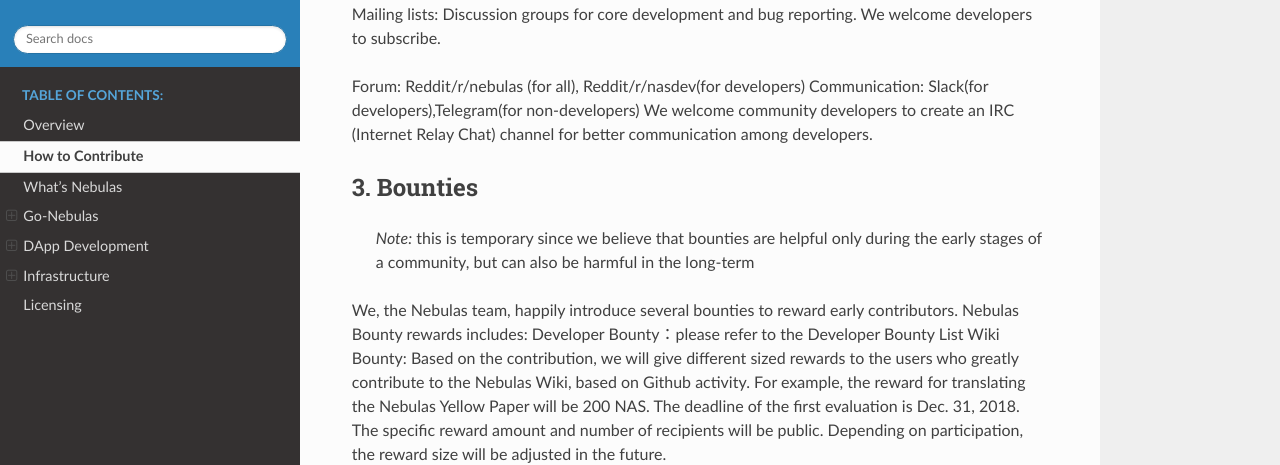
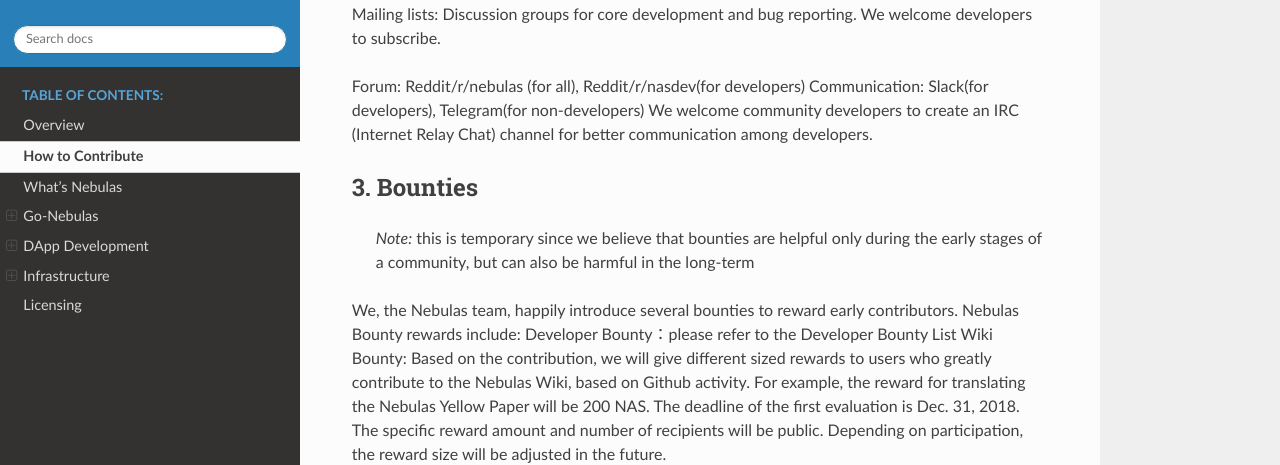
Before and after one commit to nebulasio/nebdocs, a Sphinx documentation site: the page built from docs/how-to-contribute.md, in a window 1280 px wide and 900 px high, scrolled down 2210 px. Shown: the part 181-646 px from the top of the window. Built offline with Sphinx 7.4.7 and the Read the Docs theme 2.0.0, drawn with Linux system fonts in a browser that asks for light colours; some of the changed text lies outside the part shown.

Commit message:
More fixes

```diff
--- a/docs/how-to-contribute.md
+++ b/docs/how-to-contribute.md
@@ -70,7 +70,7 @@
 Mailing lists: Discussion groups for core development and bug reporting. We welcome developers to subscribe.
 
 Forum: Reddit/r/nebulas (for all), Reddit/r/nasdev(for developers)
-Communication: Slack(for developers),Telegram(for non-developers)
+Communication: Slack(for developers), Telegram(for non-developers)
 We welcome community developers to create an IRC (Internet Relay Chat) channel for better communication among developers.
 
 ## 3. Bounties
@@ -79,9 +79,9 @@
 
 We, the Nebulas team, happily introduce several bounties to reward early
 contributors.
-Nebulas Bounty rewards includes:
+Nebulas Bounty rewards include:
 Developer Bounty：please refer to the Developer Bounty List
-Wiki Bounty: Based on the contribution, we will give different sized rewards to the users who greatly contribute to the Nebulas Wiki, based on Github activity. For example, the reward for translating the Nebulas Yellow Paper will be 200 NAS. The deadline of the first evaluation is Dec. 31, 2018. The specific reward amount and number of recipients will be public. Depending on participation, the reward size will be adjusted in the future.
+Wiki Bounty: Based on the contribution, we will give different sized rewards to users who greatly contribute to the Nebulas Wiki, based on Github activity. For example, the reward for translating the Nebulas Yellow Paper will be 200 NAS. The deadline of the first evaluation is Dec. 31, 2018. The specific reward amount and number of recipients will be public. Depending on participation, the reward size will be adjusted in the future.
 
 ## 4. Donation
 We welcome donations to develop Nebulas from the community. Both NAS and ETH are accepted. We also welcome community members to support us in material terms. For example, the donation of meetup locations/spaces, local guides, photography, etcetera. We can also make your contribution known to the community if you would like. If you are an enthusiastic community member and are willing to contribute to our community, please send an email to contact@nebulas.io for more details.
```
Also changed, not shown: other parts of docs/how-to-contribute.md (+2 -2 lines).
